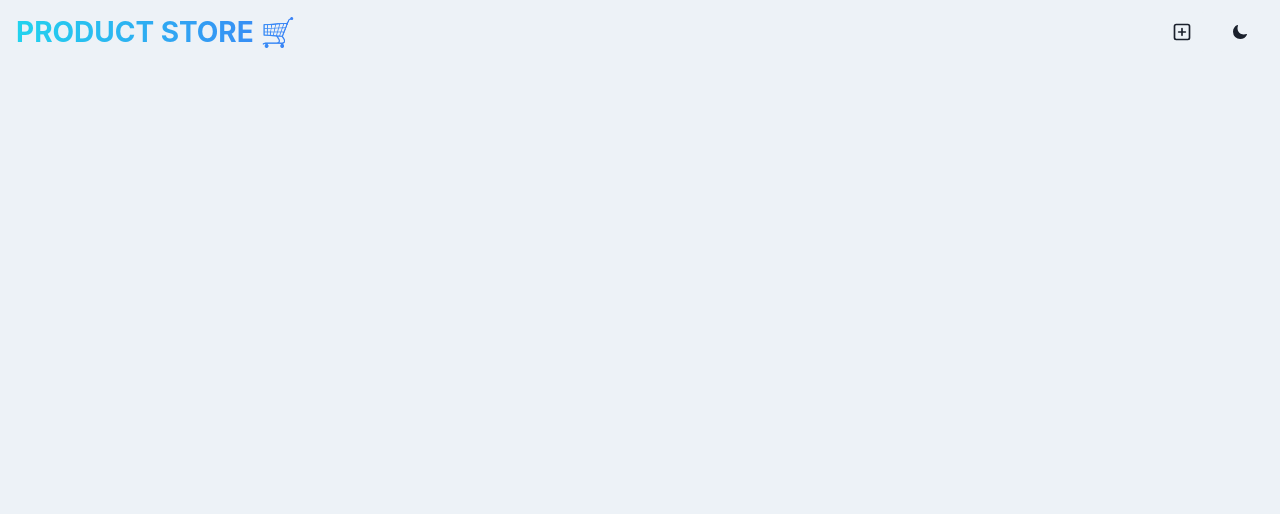
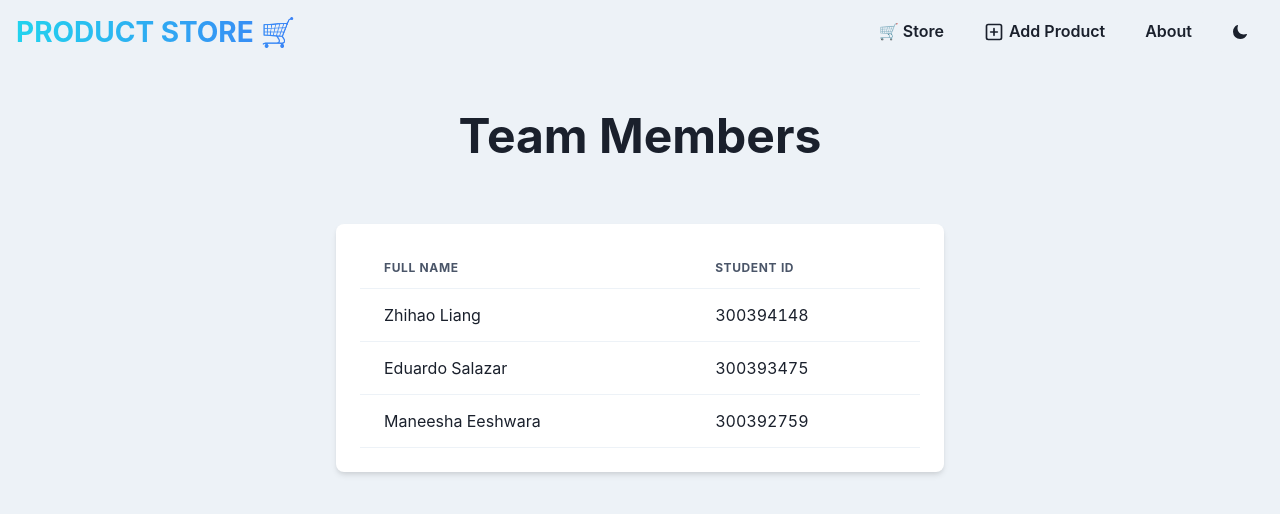
Before and after one commit to edsalloor/products_mern, a React (Vite) app in the folder frontend/: page /about in a window 1280 px wide. Before the commit this address had no page. Shown: the top 514 px of the page. Built offline with nearby package versions, Linux system fonts and the light colour scheme.

Commit message:
About page

```diff
--- a/frontend/src/App.jsx
+++ b/frontend/src/App.jsx
@@ -4,14 +4,16 @@ import { Routes, Route } from "react-router-dom";
 import HomePage from "./pages/HomePage";
 import CreatePage from "./pages/CreatePage";
 import Navbar from "./components/Navbar";
+import AboutPage from "./pages/AboutPage";
 
 function App() {
   return (
     <Box minH={"100vh"} bg={useColorModeValue("gray.100", "gray.800")}>
       <Navbar />
       <Routes>
-        <Route path="/" element={<HomePage />}></Route>
-        <Route path="/create" element={<CreatePage />}></Route>
+        <Route path="/" element={<HomePage />} />
+        <Route path="/create" element={<CreatePage />} />
+        <Route path="/about" element={<AboutPage />} />
       </Routes>
     </Box>
   )
--- a/frontend/src/components/Navbar.jsx
+++ b/frontend/src/components/Navbar.jsx
@@ -22,10 +22,17 @@ const Navbar = () => {
         </Text>
 
         <HStack spacing={2} alignItems={"center"}>
+          <Link to={"/"}>
+            <Button>🛒 Store</Button>
+          </Link>
           <Link to={"/create"}>
             <Button>
-              <PlusSquareIcon fontSize={20} />
+              <PlusSquareIcon fontSize={20} mr="5px" />
+              Add Product
             </Button>
+          </Link>
+          <Link to={"/about"}>
+            <Button>About</Button>
           </Link>
           <Button onClick={toggleColorMode}>
             {colorMode === "light" ? <IoMoon /> : <LuSun size={20} />}
--- /dev/null
+++ b/frontend/src/pages/AboutPage.jsx
@@ -0,0 +1,51 @@
+import { Box, Container, Heading, Table, Tbody, Td, Th, Thead, Tr, useColorModeValue, VStack } from "@chakra-ui/react";
+
+const teamMembers = [
+  {
+    firstName: "Zhihao",
+    lastName: "Liang",
+    studentID: "300394148"
+  },
+  {
+    firstName: "Eduardo",
+    lastName: "Salazar",
+    studentID: "300393475"
+  },
+  {
+    firstName: "Maneesha",
+    lastName: "Eeshwara",
+    studentID: "300392759"
+  }
+];
+
+const AboutPage = () => {
+  return <Container maxW={"container.sm"} py={12}>
+    <VStack spacing={8}>
+      <Heading as={"h1"} size={"2xl"} textAlign={"center"} mb={8}>
+        Team Members
+      </Heading>
+      <Box w={"full"} bg={useColorModeValue("white", "gray.800")} p={6} rounded={"lg"} shadow={"md"}>
+        <VStack spacing={4}>
+          <Table variant='simple'>
+          <Thead>
+            <Tr>
+              <Th>Full Name</Th>
+              <Th>Student ID</Th>
+            </Tr>
+          </Thead>
+          <Tbody>
+            {teamMembers.map(({firstName, lastName, studentID}) =>
+              <Tr key={studentID}>
+                <Td>{`${firstName} ${lastName}`}</Td>
+                <Td>{`${studentID}`}</Td>
+              </Tr>
+            )}
+          </Tbody>
+          </Table>
+        </VStack>
+      </Box>
+    </VStack>
+  </Container>
+}
+
+export default AboutPage;
--- a/frontend/src/pages/CreatePage.jsx
+++ b/frontend/src/pages/CreatePage.jsx
@@ -45,7 +45,7 @@ const CreatePage = () => {
     }
   }
 
-  return <Container maxW={"container.sm"}>
+  return <Container maxW={"container.sm"} py={12}>
     <VStack spacing={8}>
       <Heading as={"h1"} size={"2xl"} textAlign={"center"} mb={8}>
         Create New Product
```
